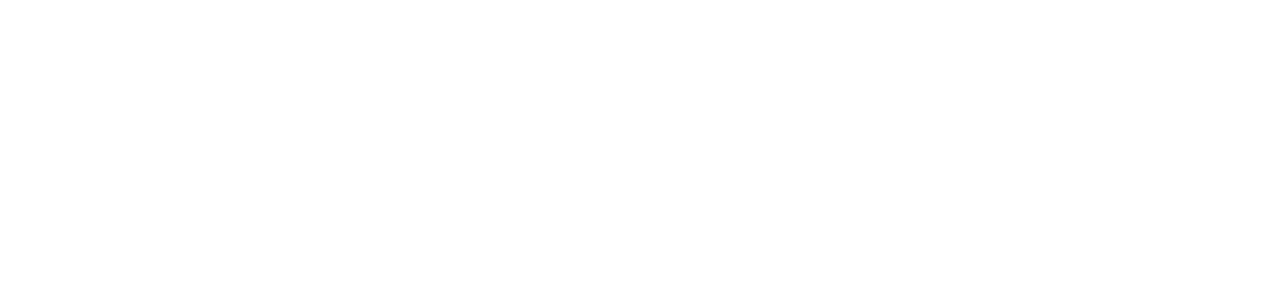
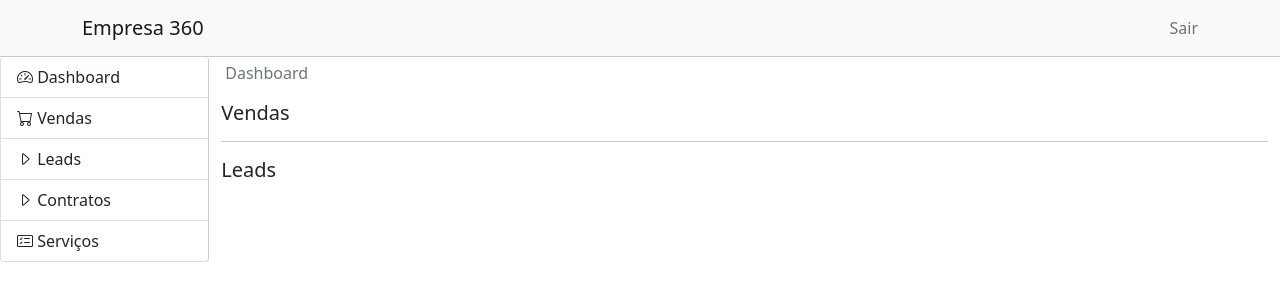
Before and after one commit to antoniotnn/empresa-360-vuejs, a Vue app: page /home/vendas/leads in a window 1280 px wide. Before the commit this address had no page. Shown: the top 300 px of the page. Built offline with nearby package versions, Linux system fonts and the light colour scheme.

Commit message:
226. Rotas alinhadas (rotas filhas) parte 2

```diff
--- /dev/null
+++ b/src/components/vendas/Contratos.vue
@@ -0,0 +1,3 @@
+<template>
+    <h5>Contratos</h5>
+</template>
--- /dev/null
+++ b/src/components/vendas/Leads.vue
@@ -0,0 +1,3 @@
+<template>
+    <h5>Leads</h5>
+</template>
--- a/src/components/vendas/Vendas.vue
+++ b/src/components/vendas/Vendas.vue
@@ -1,3 +1,5 @@
 <template>
     <h5>Vendas</h5>
+    <hr>
+    <router-view />
 </template>
--- a/src/router.js
+++ b/src/router.js
@@ -1,9 +1,12 @@
 import { createRouter, createWebHistory } from 'vue-router'; //createWebHashHistory
+
+import Contratos from '@/components/vendas/Contratos.vue';
+import Home from '@/views/Home.vue';
+import Leads from '@/components/vendas/Leads.vue';
+import Login from '@/views/Login.vue';
+import Servicos from '@/components/servicos/Servicos.vue';
+import Site from '@/views/Site.vue';
 import Vendas from '@/components/vendas/Vendas.vue';
-import Servicos from '@/components/servicos/Servicos.vue';
-import Home from '@/views/Home.vue';
-import Login from '@/views/Login.vue';
-import Site from '@/views/Site.vue';
 
 const routes = [
     {
@@ -14,7 +17,12 @@
         path: '/home', //localhost:8080/home
         component: Home,
         children: [
-            { path: 'vendas', component: Vendas }, //localhost:8080/home/vendas (obs, na declaração, não iniciar com / pois se fizer isso o vue vai entender que partirá da raiz, ou seja localhost:8080/ . Sem colocar a barra, já entende-se q é uma rota filha, de dentro de /home)
+            { path: 'vendas', component: Vendas, children:
+                [
+                    { path: 'leads', component: Leads }, //localhost:8080/home/vendas/leads
+                    { path: 'contratos', component: Contratos } //localhost:8080/home/vendas/contratos
+                ]
+            }, //localhost:8080/home/vendas (obs, na declaração, não iniciar com / pois se fizer isso o vue vai entender que partirá da raiz, ou seja localhost:8080/ . Sem colocar a barra, já entende-se q é uma rota filha, de dentro de /home)
             { path: 'servicos', component: Servicos }
         ]
     },
--- a/src/views/Home.vue
+++ b/src/views/Home.vue
@@ -20,6 +20,12 @@
                 </router-link>
                 <router-link class="list-group-item list-group-item-action" to="/home/vendas">
                     <i class="bi bi-cart"></i> Vendas
+                </router-link>
+                <router-link class="list-group-item list-group-item-action" to="/home/vendas/leads">
+                    <i class="bi bi-caret-right"></i> Leads
+                </router-link>
+                <router-link class="list-group-item list-group-item-action" to="/home/vendas/contratos">
+                    <i class="bi bi-caret-right"></i> Contratos
                 </router-link>
                 <router-link class="list-group-item list-group-item-action" to="/home/servicos">
                     <i class="bi bi-card-checklist"></i> Serviços
```
